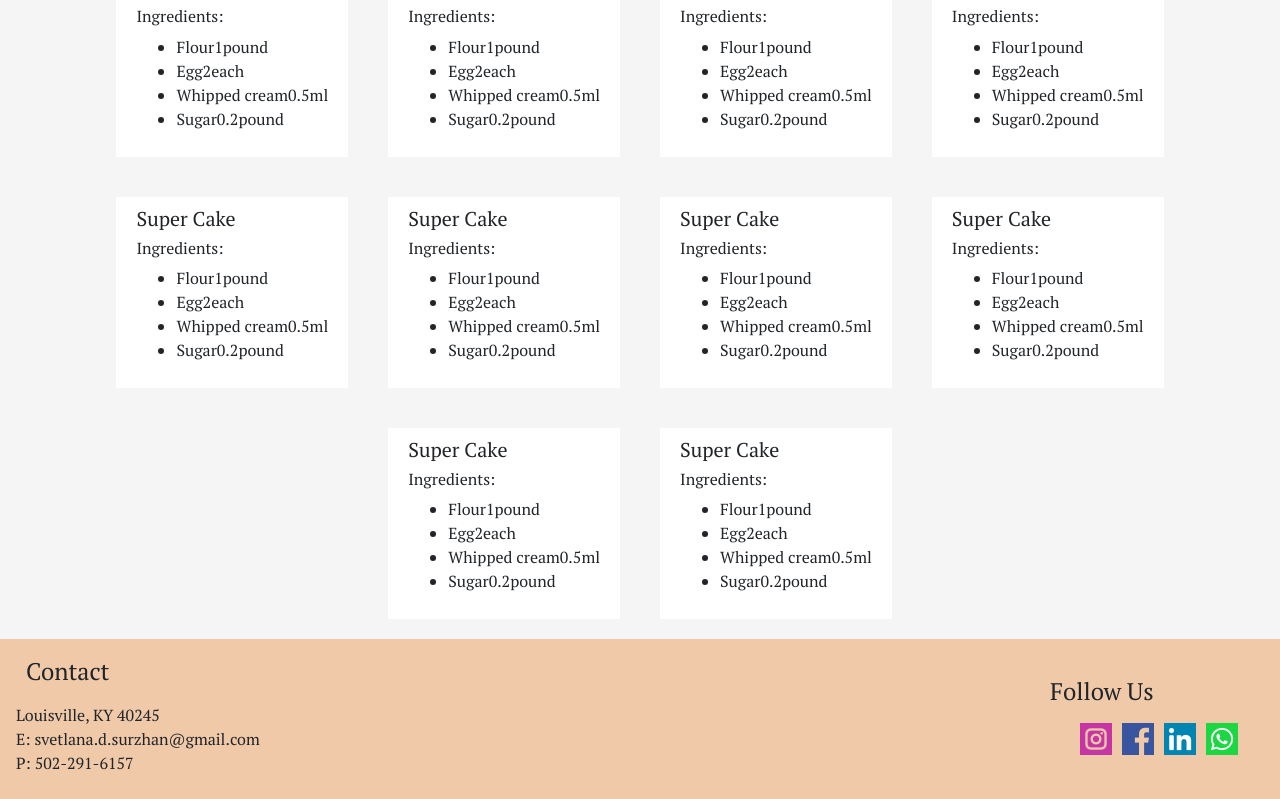
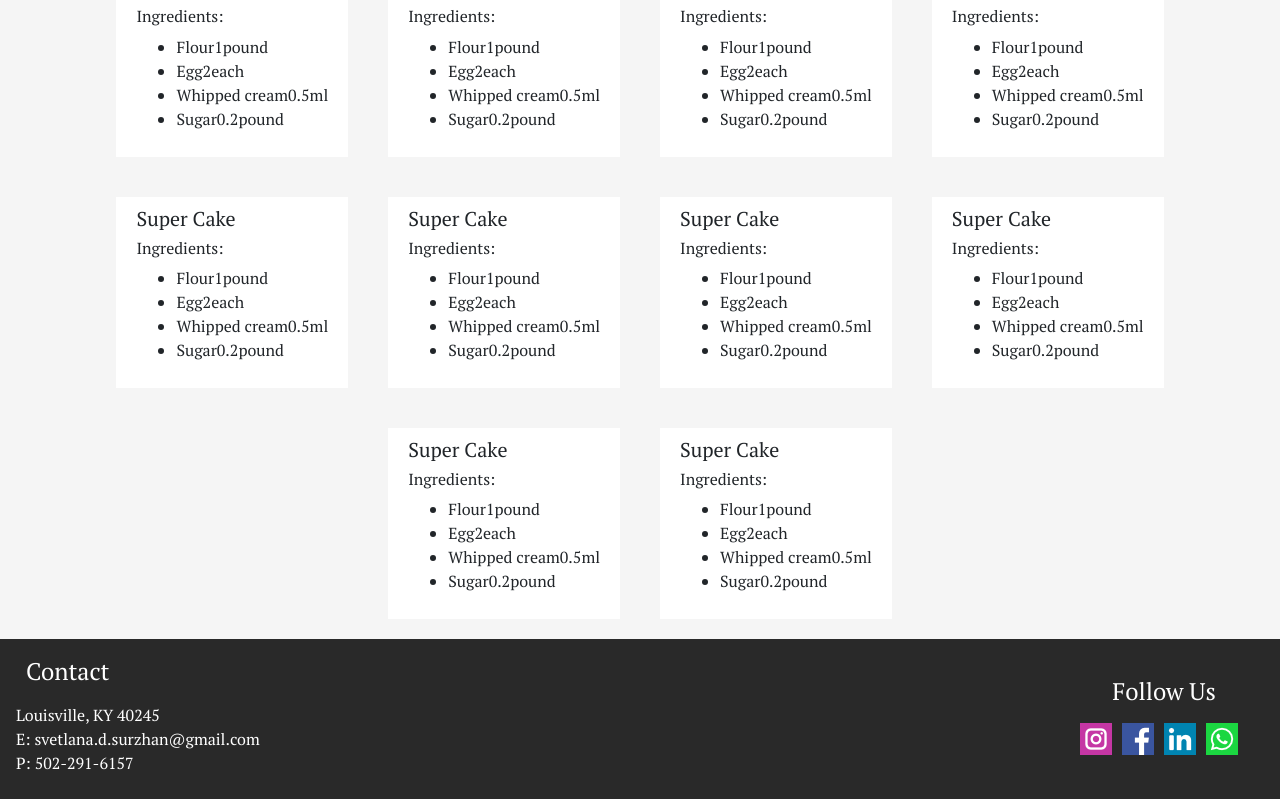
Before and after one commit to SvetlanaSurzhan/recipes-site, a React (Create React App) app in the folder ClientApp/: page / in a window 1280 px wide. Shown: the part 632-1431 px from the top of the page. Built offline with nearby package versions, Linux system fonts and the light colour scheme.

Commit message:
changed footer style

```diff
--- a/ClientApp/src/components/footer/Footer.css
+++ b/ClientApp/src/components/footer/Footer.css
@@ -10,12 +10,14 @@
     justify-content: space-between;
     align-items: center;
     padding: 1em;
-    background-color: rgb(240, 201, 168);
+    background-color:#292929;
     max-height: 20vh;
+    color: white;
 }
 .links-img-items{
-    display: block;
-    align-items: baseline;
+    display: inline-block;
+    align-items: center;
+    padding: 0;
 }
 .links-img-items li{
     display: inline-block;
@@ -27,6 +29,13 @@ h4{
 .social-links-item{
     display: flex;
     flex-direction: column;
-    align-items: flex-start;
+    align-items: center;
     padding: 1em;
 }
+.instagram-icon, .facebook-icon, .linkedin-icon, .whatsapp-icon{
+    width: 100%;
+    height: auto;
+}
+.facebook-icon, .instagram-icon{
+    background-color: white;
+}
```
